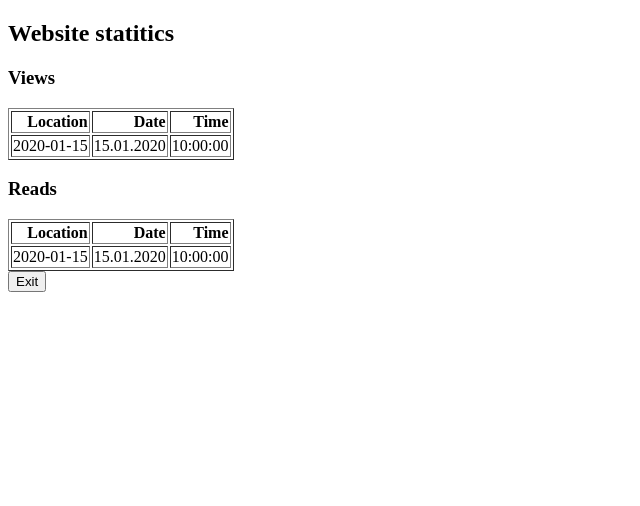
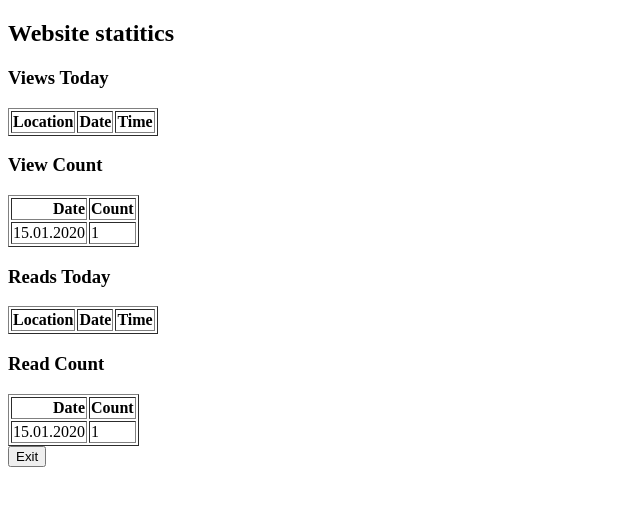
Before and after one commit to adam-bialy/traffic-stats, a Flask app: page /stats in a window 1280 px wide. Shown: the top 506 px of the page, without its empty margins (0-640 px from the left). Run offline with Flask 2, Linux system fonts and the light colour scheme; a user stored in the database is signed in; tables that the repository leaves empty hold one stand-in row (values such as "Sample post"); lists and menus that the app fills with data are empty.

Commit message:
expand tables

```diff
--- a/app/server.py
+++ b/app/server.py
@@ -3,6 +3,7 @@
 from sqlalchemy import select, desc
 from app.databases import View, Read, User, hash_password, db
 from datetime import datetime
+import pytz
 import pandas as pd
 
 
@@ -26,10 +27,15 @@
     """
     try:
         table = pd.DataFrame(table)
+        table["timestamp"] = table["timestamp"].dt.tz_localize(pytz.timezone("UTC"))
+        table["timestamp"] = table["timestamp"].dt.tz_convert(pytz.timezone("Europe/Warsaw"))
         table["Date"] = table["timestamp"].apply(lambda x: x.strftime("%d.%m.%Y"))
         table["Time"] = table["timestamp"].apply(lambda x: x.strftime("%H:%M:%S"))
         table = table.rename(columns={"timezone": "Location"})
-        return table[["Location", "Date", "Time"]].to_html(index=False)
+        table_today = table[table["timestamp"].dt.date == datetime.now().date()]
+        table_counts = table.groupby("Date")["timestamp"].count().reset_index().rename(columns={"timestamp": "Count"})
+        table_counts = table_counts.sort_values(by="Date", ascending=False)
+        return table_today[["Location", "Date", "Time"]].to_html(index=False), table_counts.to_html(index=False)
     except KeyError:
         return "No data"
 
@@ -76,9 +82,10 @@
             command = select(Read.timestamp, Read.timezone). \
                 order_by(desc("timestamp"))
             reads = conn.execute(command).fetchall()
-        views = convert_table(views)
-        reads = convert_table(reads)
-        return render_template("stats.html", views=Markup(views), reads=Markup(reads))
+        views_today, view_count = convert_table(views)
+        reads_today, read_count = convert_table(reads)
+        return render_template("stats.html", views_today=Markup(views_today), view_count=Markup(view_count),
+                               reads_today=Markup(reads_today), read_count=Markup(read_count))
     if request.method == "POST":
         logout_user()
         return redirect("/login")
--- a/app/templates/stats.html
+++ b/app/templates/stats.html
@@ -5,13 +5,23 @@
 <h2>Website statitics</h2>
 
 <div class="content-div">
-  <h3>Views</h3>
-  {{ views }}
+  <h3>Views Today</h3>
+  {{ views_today }}
 </div>
 
 <div class="content-div">
-  <h3>Reads</h3>
-  {{ reads }}
+  <h3>View Count</h3>
+  {{ view_count }}
+</div>
+
+<div class="content-div">
+  <h3>Reads Today</h3>
+  {{ reads_today }}
+</div>
+
+<div class="content-div">
+  <h3>Read Count</h3>
+  {{ read_count }}
 </div>
 
 <div class="content-div">
--- a/requirements.txt
+++ b/requirements.txt
@@ -5,3 +5,4 @@
 Flask-SQLAlchemy
 gunicorn~=20.1.0
 psycopg2
+pytz
```
